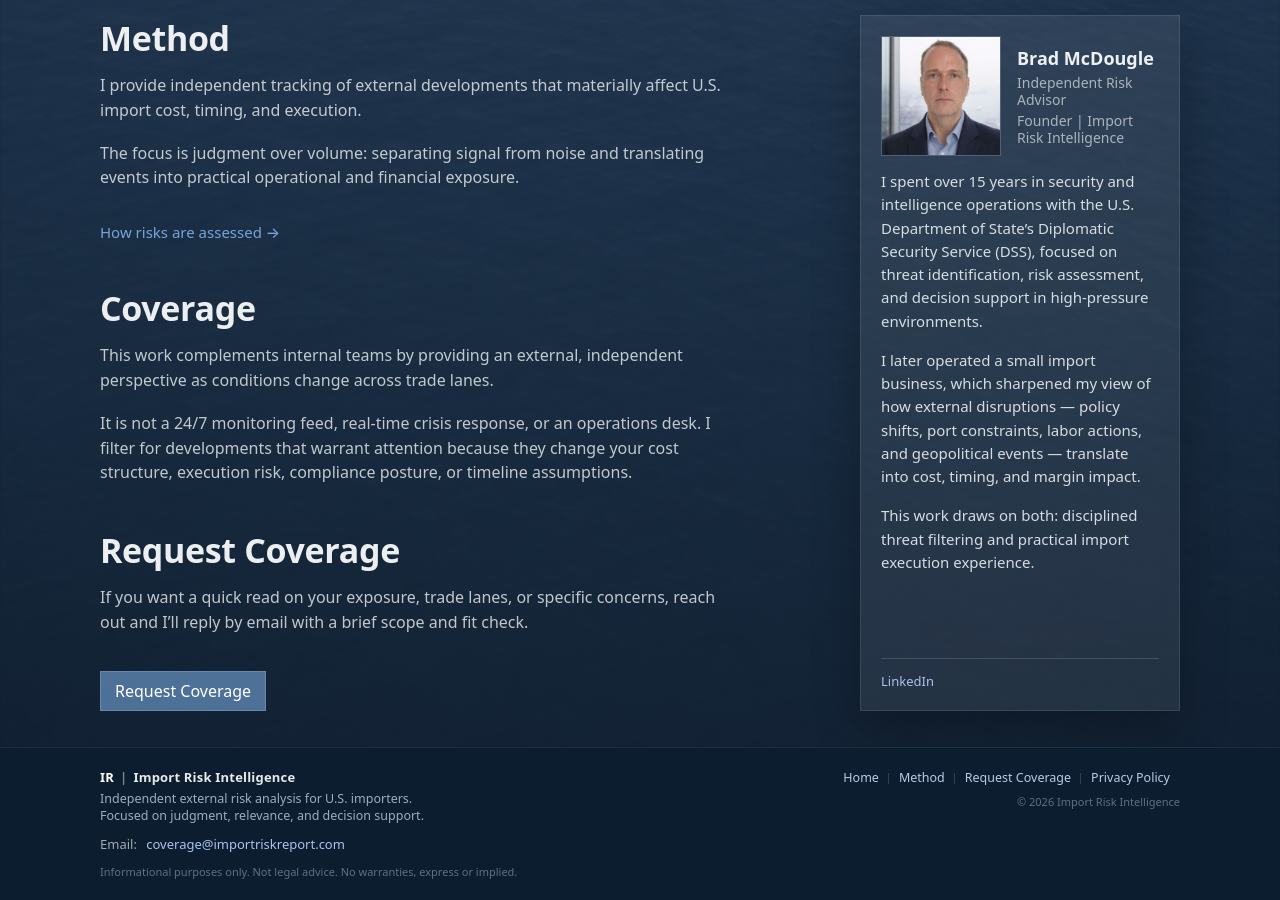
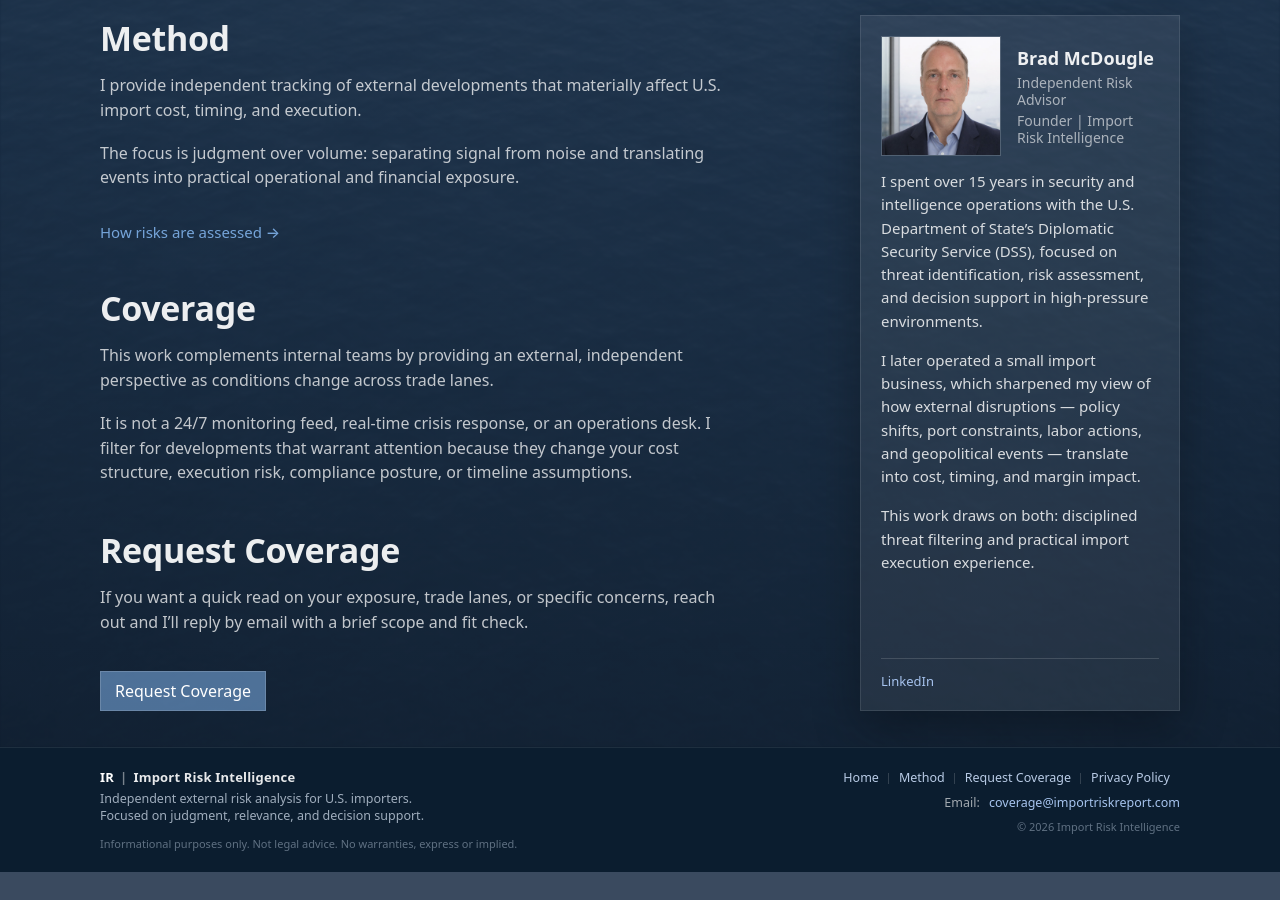
Before and after one commit to importrisk/import-risk-intelligence-site, a Jekyll site: the page built from index.html, in a window 1280 px wide and 900 px high, scrolled down 868 px. Built offline with Jekyll 4.4.1, drawn with Linux system fonts in a browser that asks for light colours; after the commit the page ends 1740 px from its top, so only the background shows below that.

Commit message:
Update footer.html

```diff
--- a/_includes/footer.html
+++ b/_includes/footer.html
@@ -15,11 +15,6 @@
         Focused on judgment, relevance, and decision support.
       </p>
 
-      <p class="footer-contact">
-        <span class="footer-label">Email:</span>
-        <a class="footer-email" href="mailto:coverage@importriskreport.com">coverage@importriskreport.com</a>
-      </p>
-
       <p class="footer-legal">
         Informational purposes only. Not legal advice.
         No warranties, express or implied.
@@ -34,6 +29,11 @@
         <a href="./privacy.html">Privacy Policy</a>
       </nav>
 
+      <div class="footer-meta">
+        <span class="footer-label">Email:</span>
+        <a class="footer-email" href="mailto:coverage@importriskreport.com">coverage@importriskreport.com</a>
+      </div>
+
       <div class="footer-copy">
         © <span id="year"></span> Import Risk Intelligence
       </div>
```
